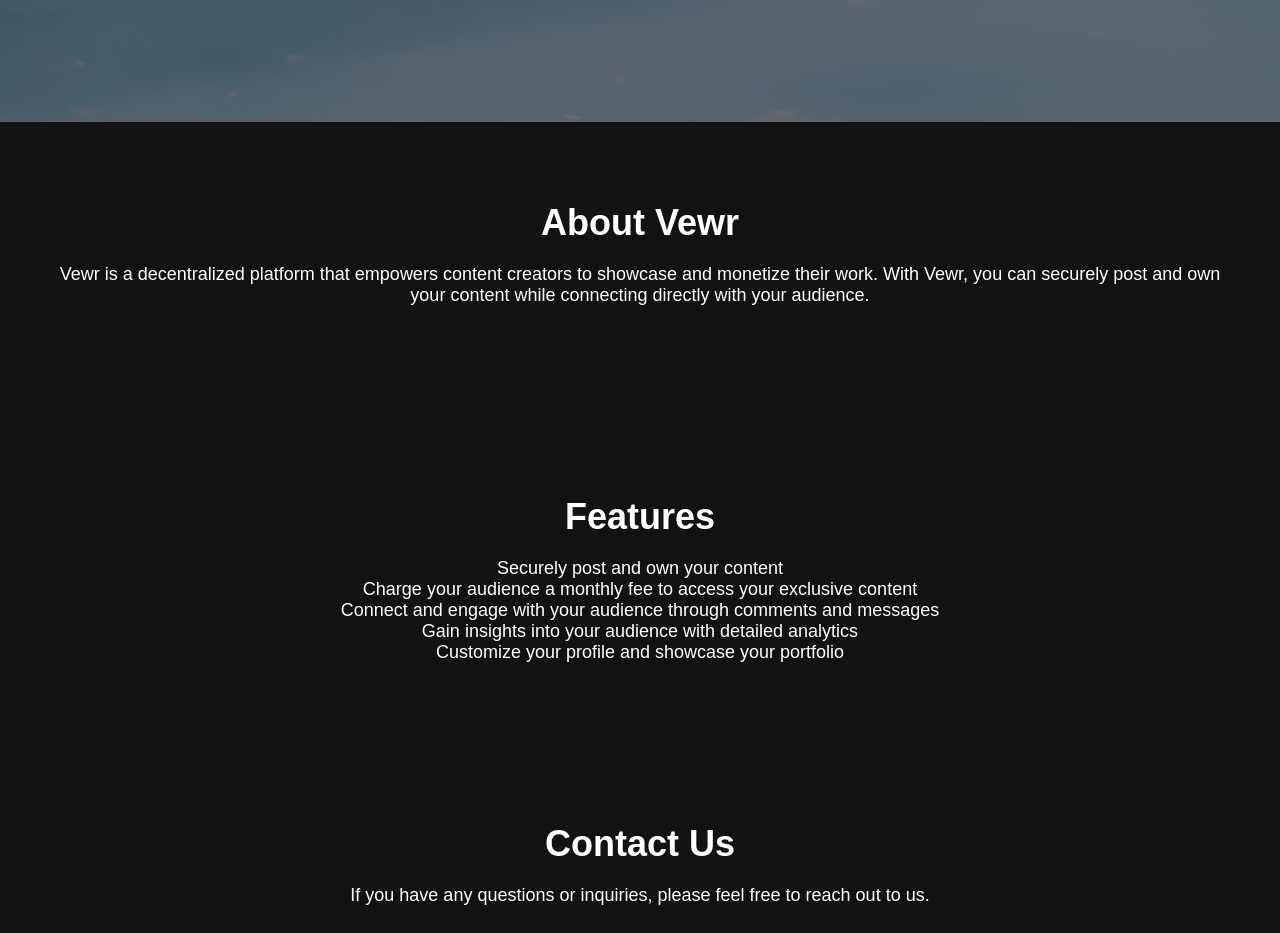
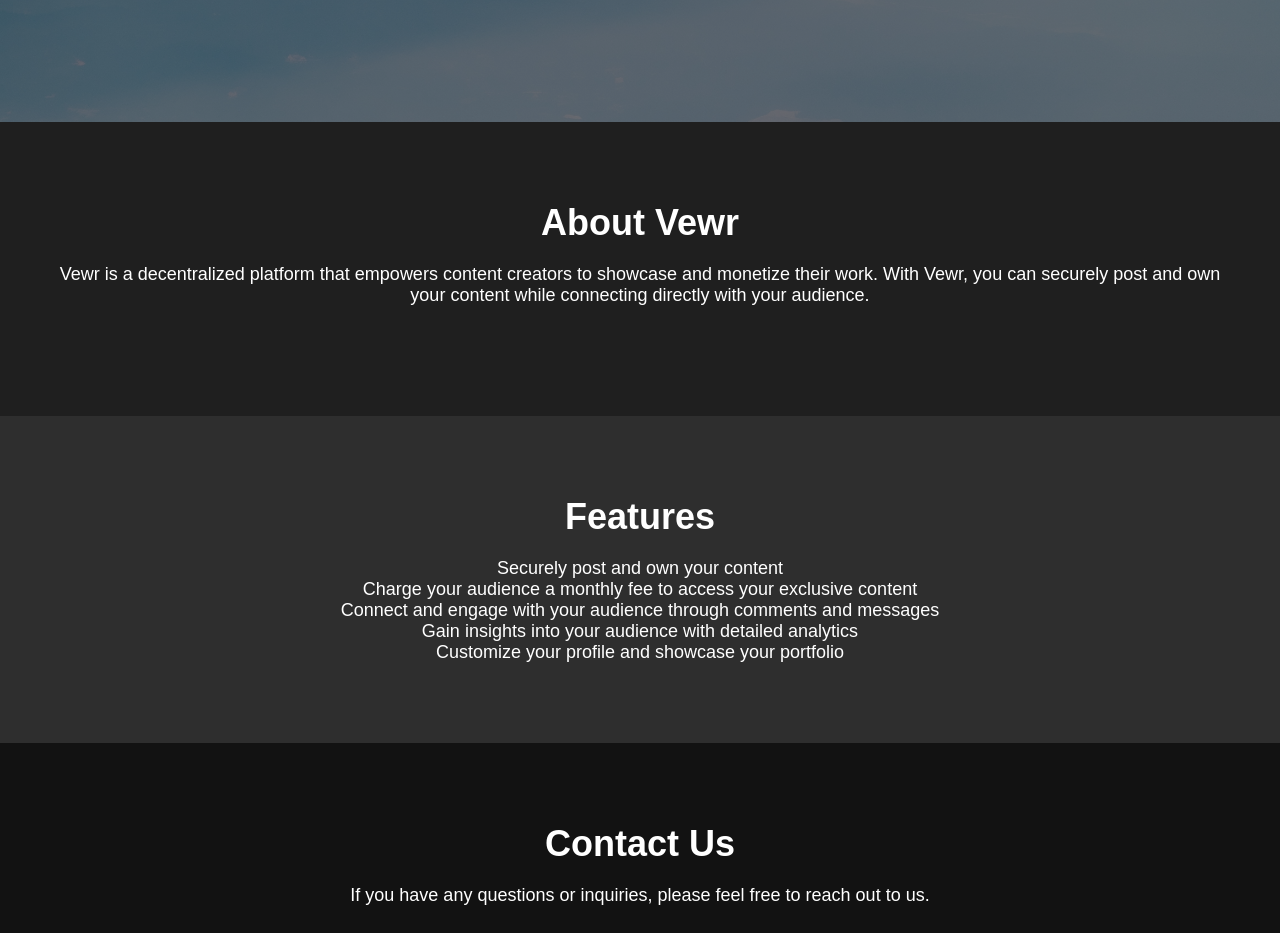
Before and after one commit to BayRyan97/Vewr, a plain HTML site: page index.html in a window 1280 px wide. Shown: the part 760-1693 px from the top of the page. Drawn offline with Linux system fonts and the light colour scheme.

Commit message:
Update style.css

```diff
--- a/style.css
+++ b/style.css
@@ -97,6 +97,18 @@ nav a:hover {
   text-align: center;
 }
 
+#about {
+  background-color: #1f1f1f;
+}
+
+#features {
+  background-color: #2e2e2e;
+}
+
+.content:not(:last-child) {
+  margin-bottom: 40px;
+}
+
 h2 {
   font-size: 36px;
   margin-bottom: 20px;
```
